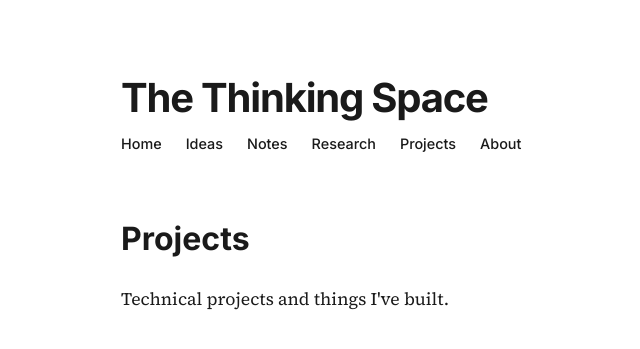
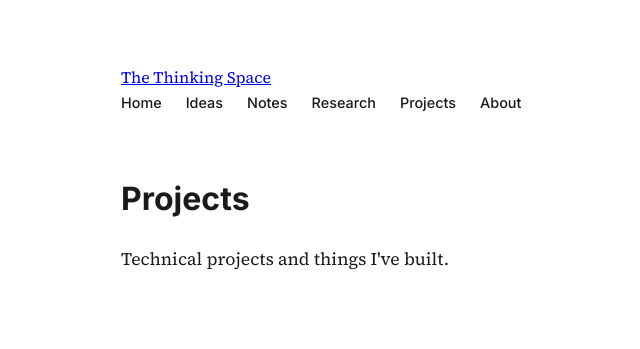
Before and after one commit to NHHimmel/NHH.github.io, a Jekyll site: the page built from projects.html, in a window 1280 px wide. Shown: the top 349 px of the page, without its empty margins (69-709 px from the left). Built offline with Jekyll 4.4.1, drawn with Linux system fonts in a browser that asks for light colours.

Commit message:
Refactor projects.html to use front matter
Removed HTML boilerplate and replaced with front matter for layout and title.

```diff
--- a/projects.html
+++ b/projects.html
@@ -1,32 +1,10 @@
-<!DOCTYPE html>
-<html lang="en">
-<head>
-    <meta charset="UTF-8">
-    <meta name="viewport" content="width=device-width, initial-scale=1.0">
+---
+layout: default
+title: Ideas
+nav: ideas
+---
 
-    <title>Projects — The Thinking Space</title>
-    <link rel="preconnect" href="https://fonts.googleapis.com">
-    <link rel="preconnect" href="https://fonts.gstatic.com" crossorigin>
 
-    <link href="https://fonts.googleapis.com/css2?family=Inter:wght@400;500;600;700&family=JetBrains+Mono:wght@400;500&family=Source+Serif+4:opsz,wght@8..60,400;8..60,500;8..60,600;8..60,700&display=swap" rel="stylesheet">
-
-    <link rel="stylesheet" href="assets/css/style.css">
-</head>
-
-<body>
-
-    <header>
-        <h1>The Thinking Space</h1>
-
-       <nav class="site-nav" aria-label="Main navigation">
-          <a href="index.html">Home</a>
-          <a href="ideas.html">Ideas</a>
-          <a href="notes.html">Notes</a>
-          <a href="research.html">Research</a>
-          <a href="projects.html">Projects</a>
-          <a href="about.html">About</a>
-        </nav>
-    </header>
 
     <main>
         <h2>Projects</h2>
@@ -35,6 +13,3 @@
            Technical projects and things I've built.
         </p>
     </main>
-
-</body>
-</html>
```
